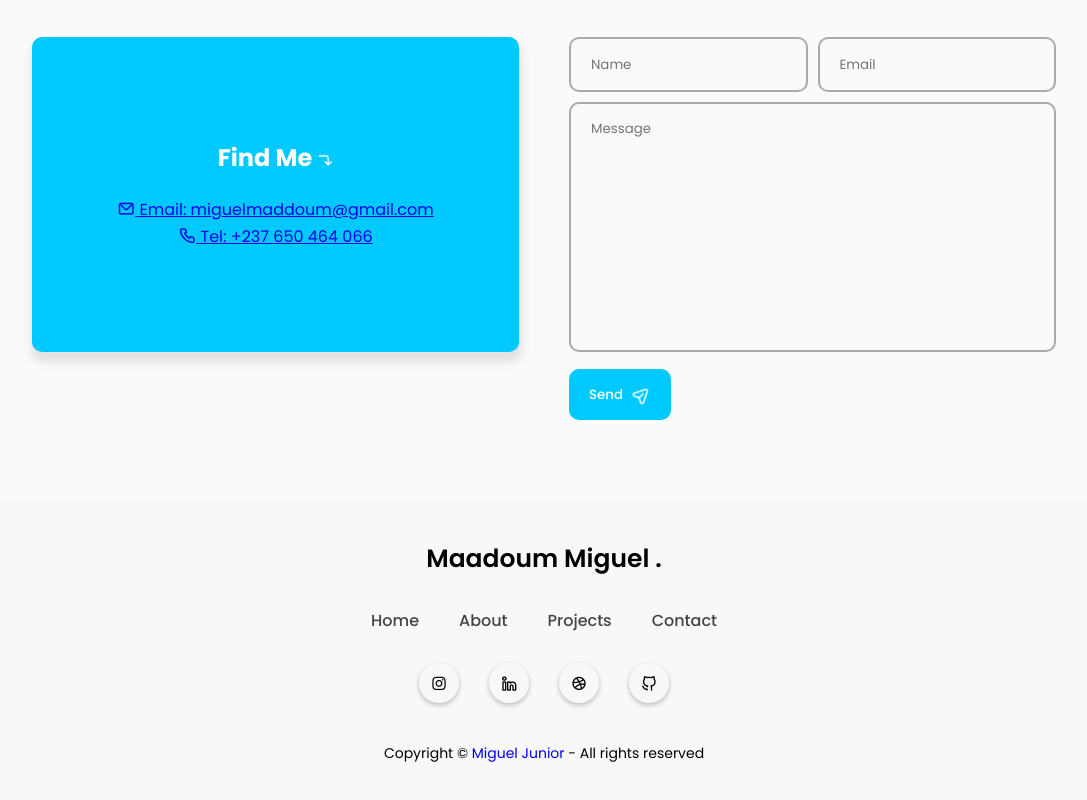
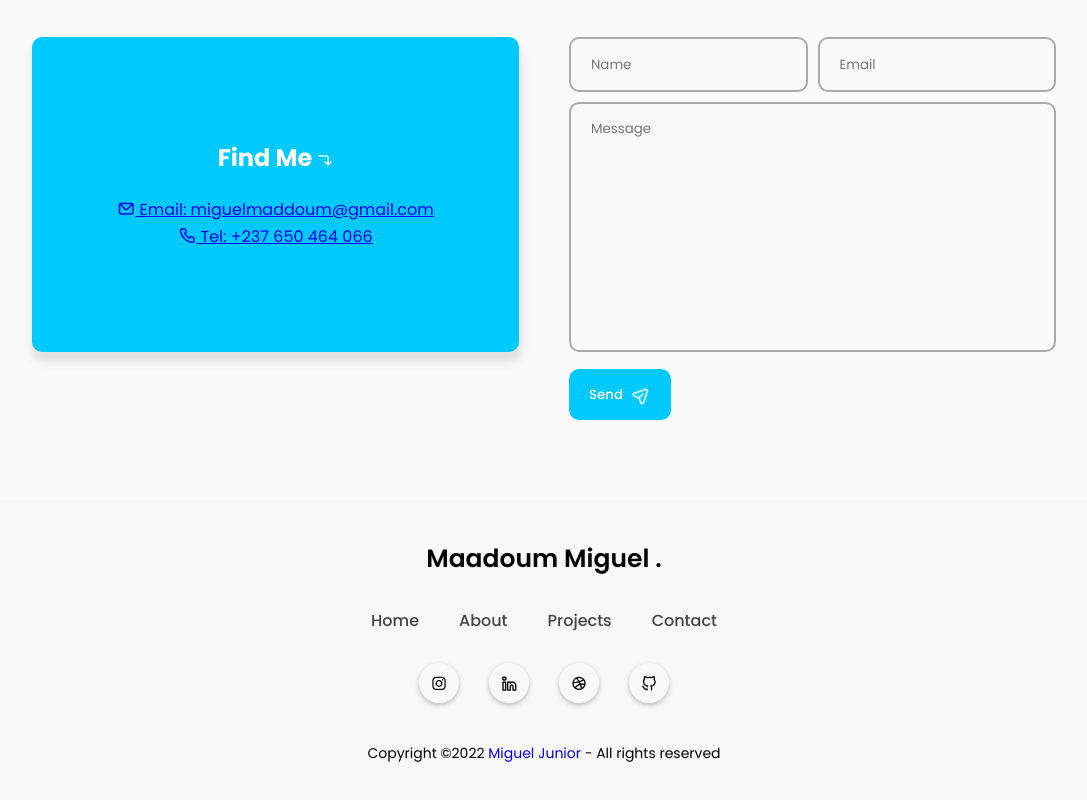
Before and after one commit to mijr/my-portfolio, a plain HTML site: page index.html in a window 1280 px wide. Shown: the part 2053-2853 px from the top of the page, without its empty margins (96-1183 px from the left). Drawn offline with nearby package versions, Linux system fonts and the light colour scheme.

Commit message:
Update index.html

```diff
--- a/index.html
+++ b/index.html
@@ -890,7 +890,7 @@ footer{
             <div class="icon"><i class="uil uil-github-alt"></i></div>
         </div>
         <div class="bottom-footer">
-            <p>Copyright &copy; <a href="#home" style="text-decoration: none;">Miguel Junior</a> - All rights reserved</p>
+            <p>Copyright &copy;2022 <a href="https://hitech237.vercel.app/" style="text-decoration: none;">Miguel Junior</a> - All rights reserved</p>
         </div>
     </footer>
 
```
